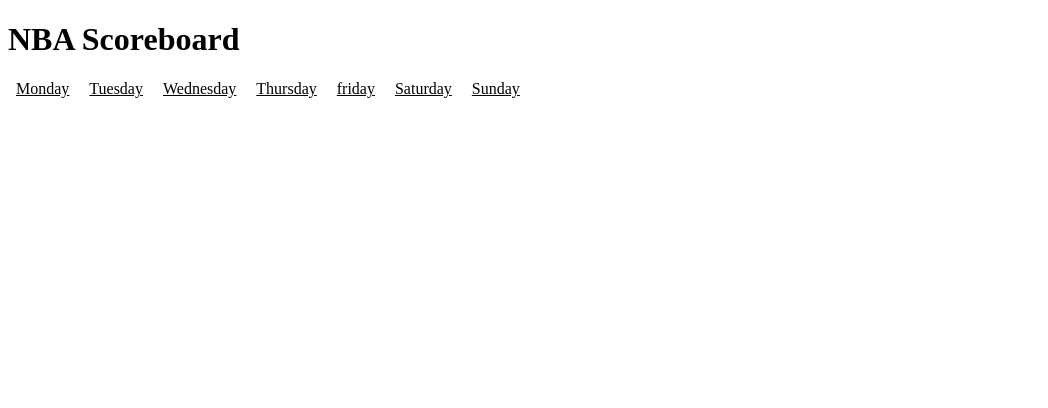
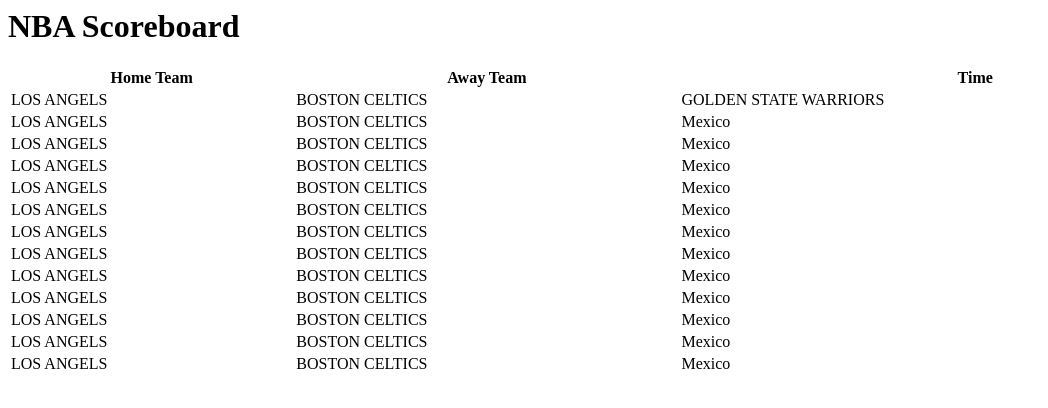
Before and after one commit to mac909/DC_FrontEndProject, a plain HTML site: page SportBettingApp/liveScore/liveScore.html in a window 1280 px wide. Shown: the whole page, without its empty margins (0-1048 px from the left). Drawn offline with Linux system fonts and the light colour scheme; no server answers.

Commit message:
new work on creating table and javascript api callings

```diff
--- a/SportBettingApp/liveScore/liveScore.html
+++ b/SportBettingApp/liveScore/liveScore.html
@@ -1,4 +1,3 @@
-<!DOCTYPE html>
 <html lang="en">
 <head>
     <meta charset="UTF-8">
@@ -6,18 +5,74 @@
     <meta name="viewport" content="width=device-width, initial-scale=1.0">
     <link rel="stylesheet" href="../liveScore/liveScore.css">
     <title>liveScore</title>
-    <script defer src="liveScore.js"></script>
-</head>
-<body>
-        <h1><strong>NBA Scoreboard</strong></h1>
-        <a class="link" href="link to current Monday API">Monday</a>
-        <a class="link" href="link to current Tuesday API">Tuesday</a>
-        <a class="link" href="link to current Wednesday API">Wednesday</a>
-        <a class="link" href="link to current Thursday API">Thursday</a>
-        <a class="link" href="link to current friday API">friday</a>
-        <a class="link" href="link to current Saturday API">Saturday</a>
-        <a class="link" href="link to current Sunday API">Sunday</a>
-        <script></script>
+    <script defer src="test.js"></script>
 
-</body>
-</html>
+    </head>
+    <body>
+
+        <!---make this a table of weekdays and then we gonna fill the data with api response-->
+            <h1><strong>NBA Scoreboard</strong></h1>
+            <table style="width:100%">
+            <tr>
+                <th>Home Team</th>
+                <th>Away Team</th>
+                <th>Time</th>
+                </tr>
+            <tr>
+                <td>LOS ANGELS</td>
+                <td>BOSTON CELTICS</td>
+                <td>GOLDEN STATE WARRIORS</td>
+            </tr>
+            <tr>
+                <td>LOS ANGELS</td>
+                <td>BOSTON CELTICS</td>
+                <td>Mexico</td>
+            </tr>
+                <td>LOS ANGELS</td>
+                <td>BOSTON CELTICS</td>
+                <td>Mexico</td>
+            </tr>
+                 <td>LOS ANGELS</td>
+                <td>BOSTON CELTICS</td>
+                <td>Mexico</td>
+            </tr>
+            <td>LOS ANGELS</td>
+            <td>BOSTON CELTICS</td>
+            <td>Mexico</td>
+          </tr>
+                <td>LOS ANGELS</td>
+                <td>BOSTON CELTICS</td>
+                <td>Mexico</td>
+             </tr>
+                 <td>LOS ANGELS</td>
+                 <td>BOSTON CELTICS</td>
+                 <td>Mexico</td>
+         </tr>
+                <td>LOS ANGELS</td>
+                <td>BOSTON CELTICS</td>
+                <td>Mexico</td>
+            </tr>
+                <td>LOS ANGELS</td>
+                <td>BOSTON CELTICS</td>
+                <td>Mexico</td>
+            </tr>
+                <td>LOS ANGELS</td>
+                <td>BOSTON CELTICS</td>
+                <td>Mexico</td>
+         </tr>
+                <td>LOS ANGELS</td>
+                <td>BOSTON CELTICS</td>
+                <td>Mexico</td>
+         </tr>
+                <td>LOS ANGELS</td>
+                <td>BOSTON CELTICS</td>
+                <td>Mexico</td>
+         </tr>
+                <td>LOS ANGELS</td>
+                <td>BOSTON CELTICS</td>
+                <td>Mexico</td>
+            </tr>
+
+          </table>
+        </body>
+        </html>
--- a/SportBettingApp/liveScore/liveScore.js
+++ b/SportBettingApp/liveScore/liveScore.js
@@ -1,15 +1,63 @@
 
+// const options = {
+//     method: 'GET',
+//     url: 'https://odds.p.rapidapi.com/v4/sports/basketball_nba/scores',
+//     params: {daysFrom: '1'},
+//     headers: {
+//       'X-RapidAPI-Key': 'c2e100179emshee202f59bef416fp1d6359jsn6c971475cebe',
+//       'X-RapidAPI-Host': 'odds.p.rapidapi.com'
+//     }
+//   };
+
+// fetch('https://odds.p.rapidapi.com/v4/sports/basketball_nba/scores', options)
+// 	.then(response => response.json())
+// 	.then(response => console.log(response));
+
+
+// // you need to write a fuction which takes date as a param and returns a weekday.
+
+
+//     // will i need to loop around different days to showcase the data collected?
 const options = {
     method: 'GET',
     url: 'https://odds.p.rapidapi.com/v4/sports/basketball_nba/scores',
-    params: {daysFrom: '3'},
+    params: {daysFrom: '1'},
     headers: {
-      'X-RapidAPI-Key': 'c2e100179emshee202f59bef416fp1d6359jsn6c971475cebe',
-      'X-RapidAPI-Host': 'odds.p.rapidapi.com'
+    'X-RapidAPI-Key': 'c2e100179emshee202f59bef416fp1d6359jsn6c971475cebe',
+    'X-RapidAPI-Host': 'odds.p.rapidapi.com'
     }
-  };
+};
 
 fetch('https://odds.p.rapidapi.com/v4/sports/basketball_nba/scores', options)
-	.then(response => response.json())
-	.then(response => console.log(response))
-	.catch(err => console.error(err))
+    .then(response => response.json())
+    .then((response) => {
+        console.log(response);
+        //console.log("inside--------------------/n" + response[0].home_team);
+        // document.getElementById("mon").innerHTML = response[0].home_team;
+
+        // we going to need a fuction which loops through the json object
+        //  and put data into the table data
+        // we need another function to change date to days.
+        console.log("has to give us days" + getDayOfWeek(response[0].last_update));
+        for (var key in response) {
+            if(0 === 0) {
+                console.log(key);
+            }
+        }
+
+
+    });
+
+    function getDayOfWeek(date) {
+            const dayOfWeek = new Date(date).getDay();
+            return isNaN(dayOfWeek) ? null :
+                ['Sunday', 'Monday', 'Tuesday', 'Wednesday', 'Thursday', 'Friday', 'Saturday'][dayOfWeek];
+            }
+
+
+
+
+    // getDays();
+    // function getDays() {
+    //     document.getElementById("mon").innerHTML = "this is monday";
+    // }
```
